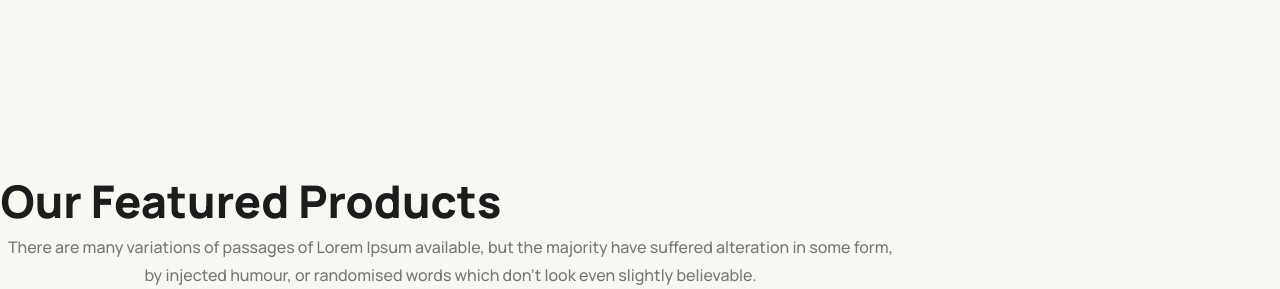
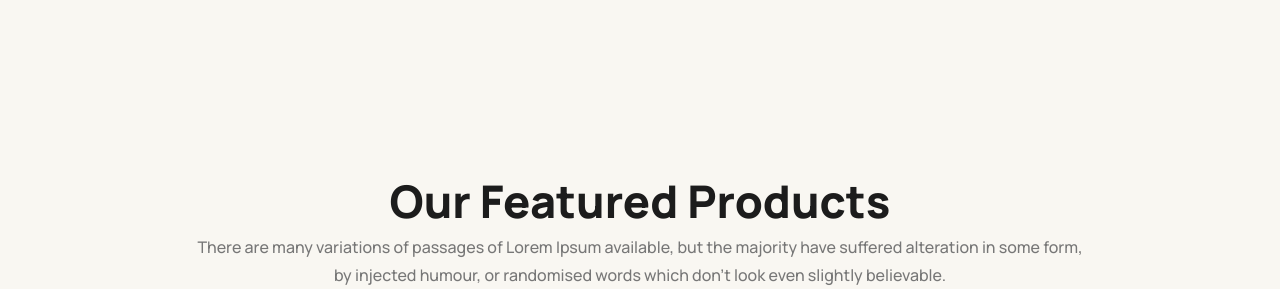
Before and after one commit to shahnewaz5646455/figma-to-html-practce, a plain HTML site: page index.html in a window 1280 px wide. Shown: the part 629-918 px from the top of the page. Drawn offline with Linux system fonts and the light colour scheme; a web font is replaced by a local one.

Commit message:
this is new section commit

```diff
--- a/index.html
+++ b/index.html
@@ -56,9 +56,16 @@
     </header>
     <main>
       <section class="product-section">
-        <div class="title">
-          <h1>Our Featured Products</h1>
-          <p>There are many variations of passages of Lorem Ipsum available, but the majority have suffered alteration in some form, by injected humour, or randomised words which don't look even slightly believable. </p>
+        <div class="all-title">
+          <div class="title">
+            <h1>Our Featured Products</h1>
+            <p>
+              There are many variations of passages of Lorem Ipsum available,
+              but the majority have suffered alteration in some form, by
+              injected humour, or randomised words which don't look even
+              slightly believable.
+            </p>
+          </div>
         </div>
       </section>
     </main>
--- a/scss/components/_product.scss
+++ b/scss/components/_product.scss
@@ -1,11 +1,19 @@
 .product-section {
   background-color: #f9f7f2;
+  .all-title {
+    width: 100%;
+    display: flex;
+    justify-items: center;
+    justify-content: center;
 
     .title {
+        justify-content: center;
+        justify-items: center;
       h1 {
         width: 31.373rem;
         height: 3.875rem;
         color: rgba(28, 28, 28, 1);
+         white-space: nowrap;
 
         font-family: Manrope;
         font-size: 45px;
@@ -28,3 +36,4 @@
       }
     }
   }
+}
```
Also changed, not shown: scss/main.css, 1 other file. Lines whose indentation alone changed are shown as unchanged.
